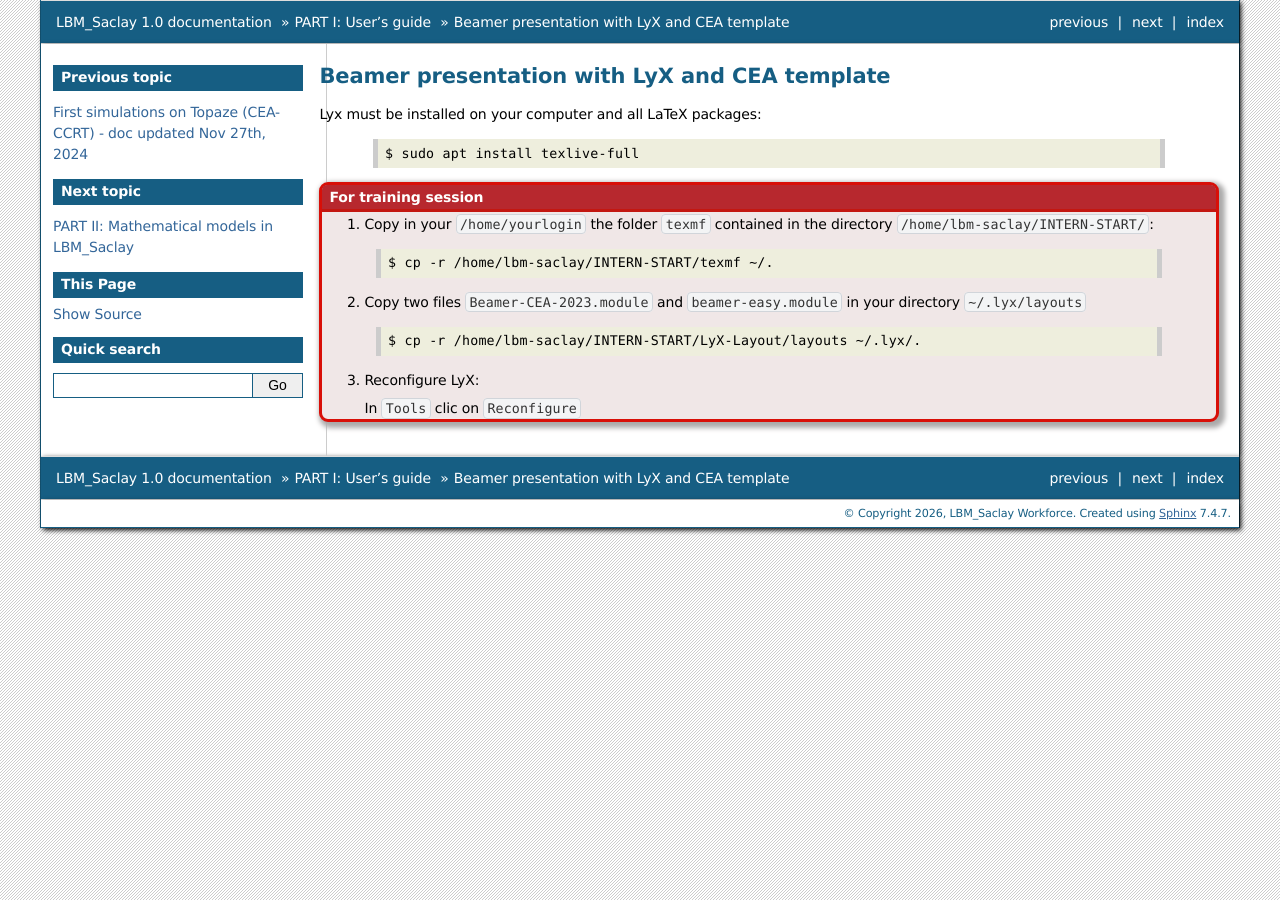
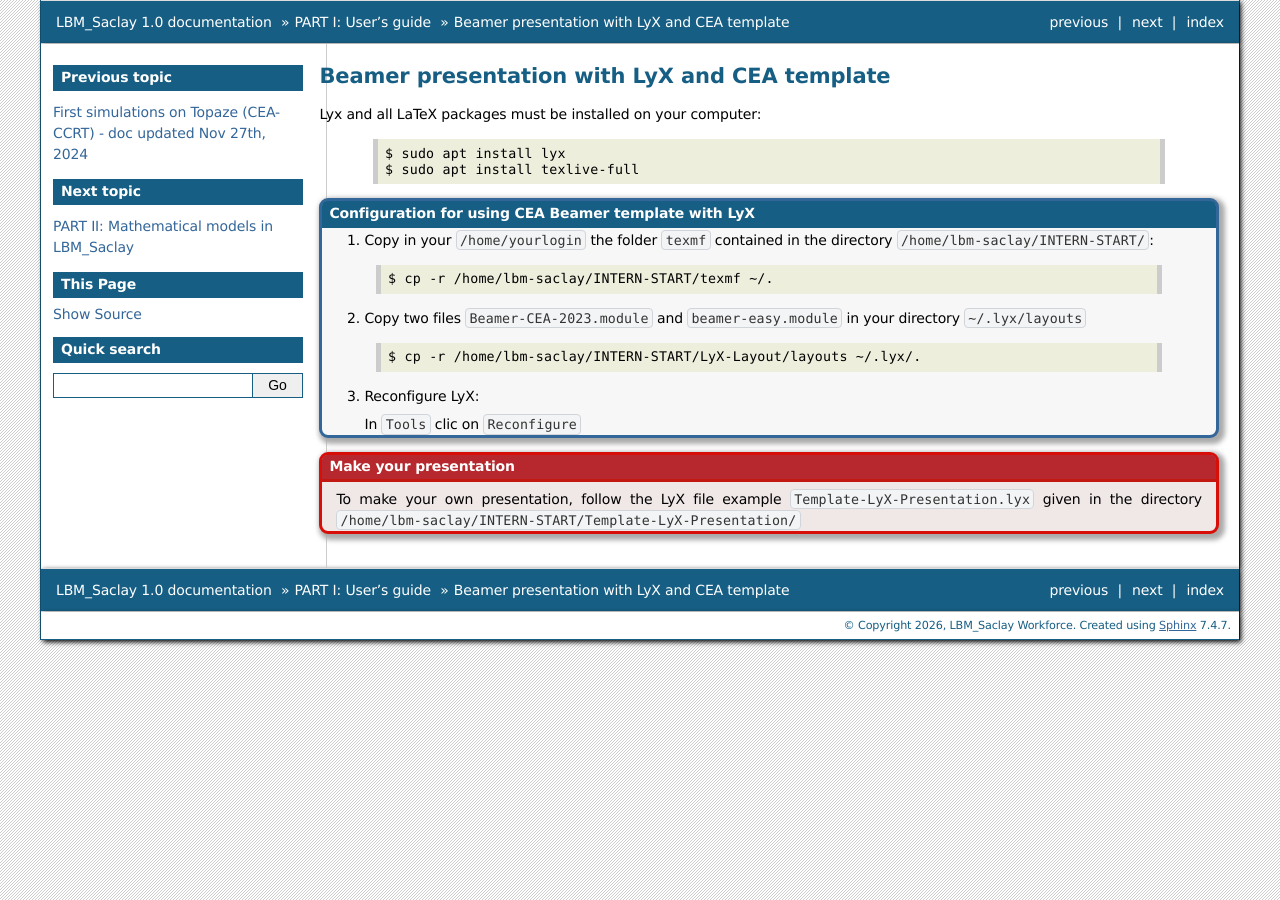
Before and after one commit to cea-lbm-saclay/LBM_Saclay_Documentation, a Sphinx documentation site: the page built from doc/src_doc/01_USER_GUIDE/PRESENTATION_BEAMER-LYX/Beamer-with-Lyx-CEA-Template.rst, in a window 1280 px wide. Built offline with Sphinx 7.4.7, drawn with Linux system fonts in a browser that asks for light colours.

Commit message:
Modif template LyX

```diff
--- a/doc/src_doc/01_USER_GUIDE/PRESENTATION_BEAMER-LYX/Beamer-with-Lyx-CEA-Template.rst
+++ b/doc/src_doc/01_USER_GUIDE/PRESENTATION_BEAMER-LYX/Beamer-with-Lyx-CEA-Template.rst
@@ -1,15 +1,15 @@
 Beamer presentation with LyX and CEA template
 =============================================
 
-Lyx must be installed on your computer and all LaTeX packages:
+Lyx and all LaTeX packages must be installed on your computer:
 
    .. code-block:: shell
 
+      $ sudo apt install lyx
       $ sudo apt install texlive-full
 
 
-.. admonition:: For training session
-   :class: error
+.. admonition:: Configuration for using CEA Beamer template with LyX
 
    1. Copy in your ``/home/yourlogin`` the folder ``texmf`` contained in the directory ``/home/lbm-saclay/INTERN-START/``:
 
@@ -26,3 +26,8 @@ Lyx must be installed on your computer and all LaTeX packages:
    3. Reconfigure LyX:
 
       In ``Tools`` clic on ``Reconfigure``
+
+.. admonition:: Make your presentation
+   :class: error
+
+   To make your own presentation, follow the LyX file example ``Template-LyX-Presentation.lyx`` given in the directory ``/home/lbm-saclay/INTERN-START/Template-LyX-Presentation/``
```
